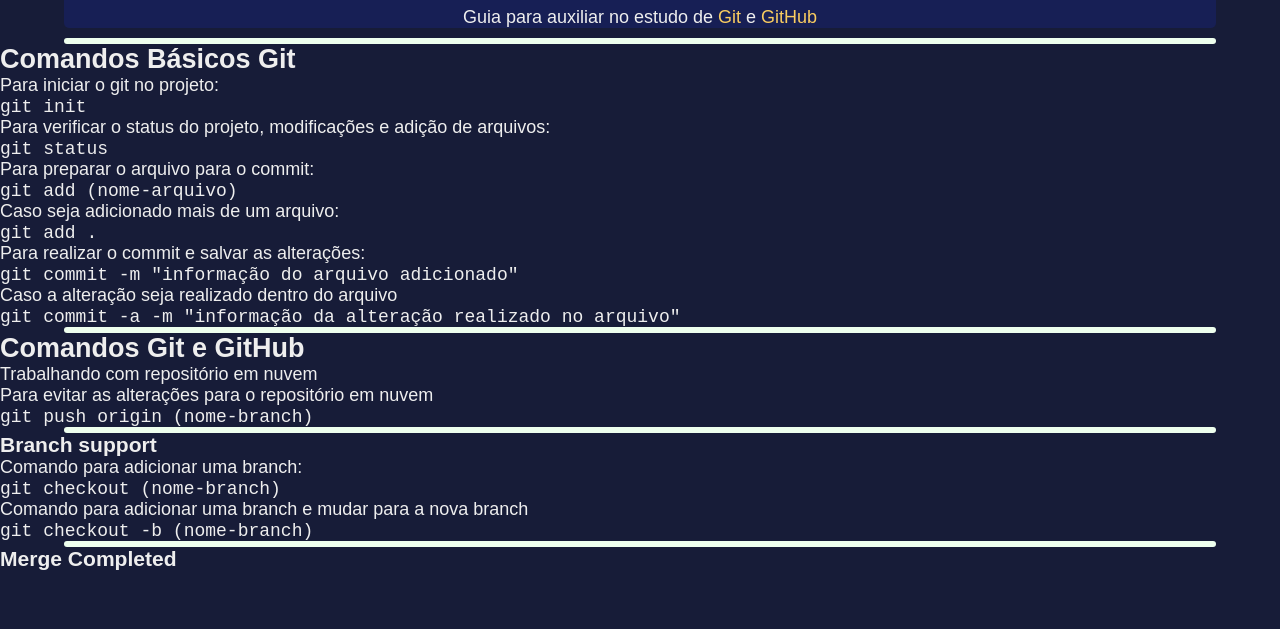
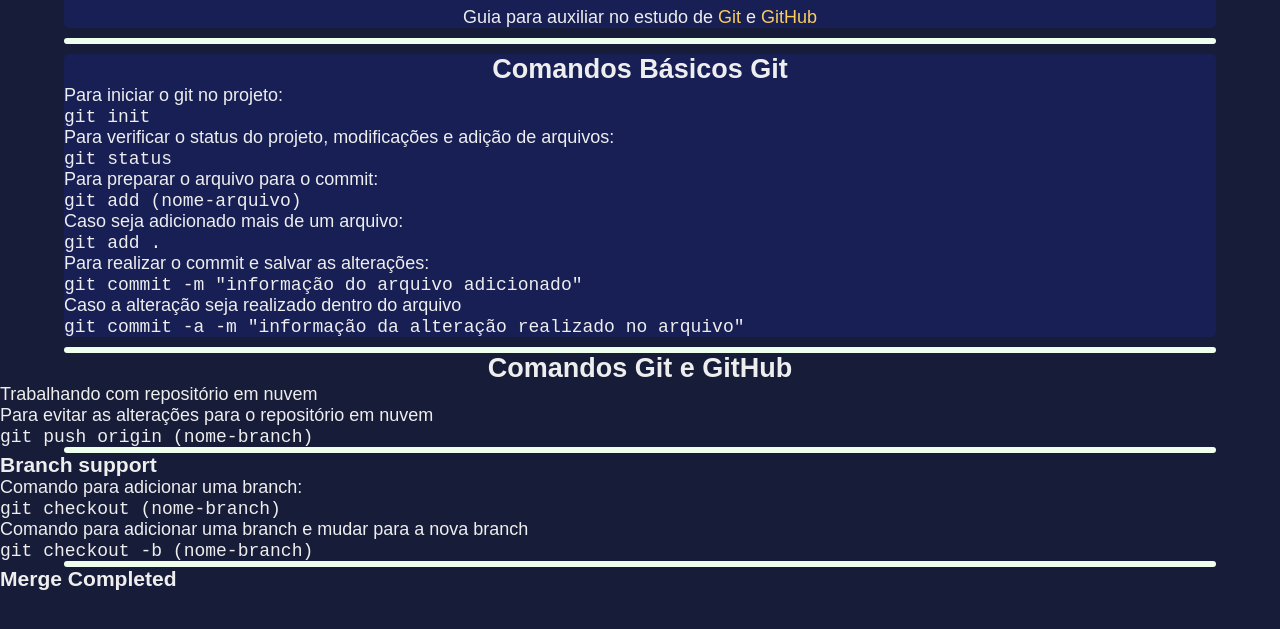
Before and after one commit to kervines/repo-learn-git, a plain HTML site: page index.html in a window 1280 px wide. Shown: the part 55-684 px from the top of the page. Drawn offline with Linux system fonts and the light colour scheme.

Commit message:
working in the first section.

```diff
--- a/style.css
+++ b/style.css
@@ -2,6 +2,7 @@
   --borders: 0.5rem;
   --bg01: #171f55;
   --second-color: #facd60;
+  --section-margin-pattern: 1rem auto 1rem auto;
 }
 
 * {
@@ -60,3 +61,21 @@ hr {
   margin: 0 auto;
   border-radius: var(--borders);
 }
+
+section.section-01 {
+  background-color: var(--bg01);
+  border-radius: var(--borders);
+  margin: var(--section-margin-pattern);
+  width: 90%;
+  margin-top: 1rem;
+  margin-bottom: 1rem;
+}
+
+section h2 {
+  text-align: center;
+}
+
+
+li.list-items {
+  list-style: none;
+}
```
Also changed, not shown: index.html (+3 -0 lines).
